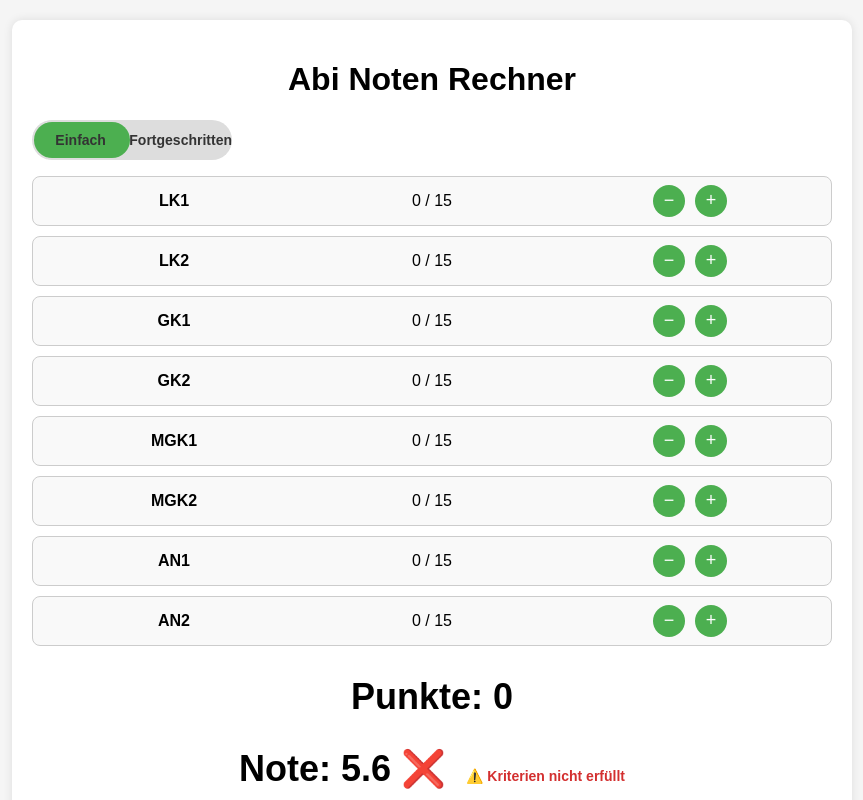
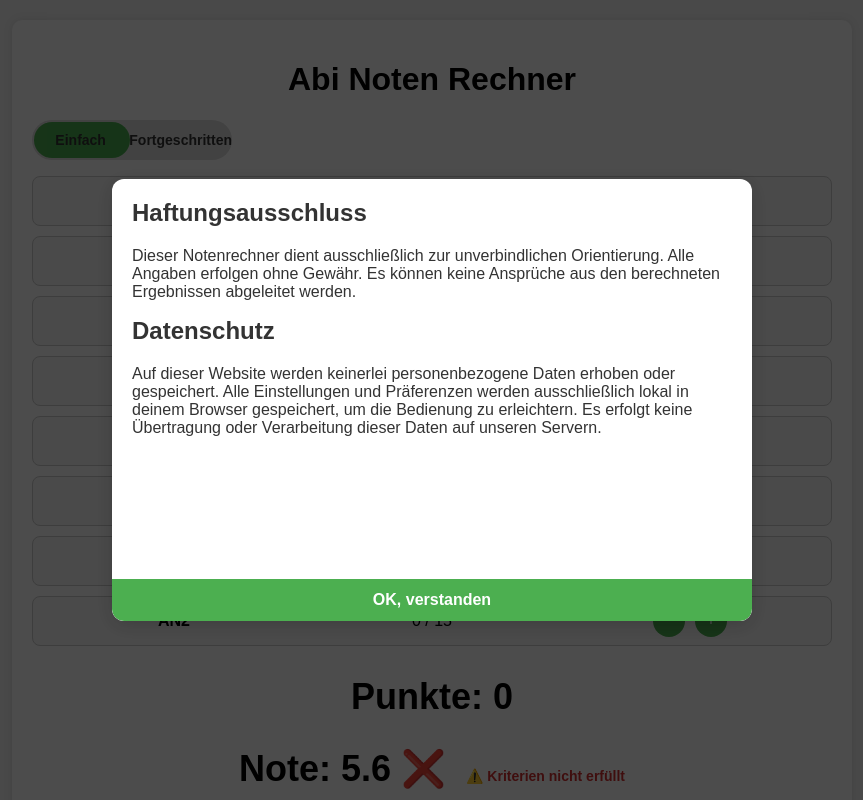
Before and after one commit to Benjino16/abi-grade-calculator, a plain HTML site: page index.html in a window 1280 px wide. Shown: the top 800 px of the page, without its empty margins (208-1071 px from the left). Drawn offline with Linux system fonts and the light colour scheme.

Commit message:
added rechtliches

```diff
--- a/index.html
+++ b/index.html
@@ -8,6 +8,13 @@
 </head>
 <body>
   <div class="container">
+    <div id="legalOverlay" class="legal-overlay">
+      <div class="legal-box">
+        <iframe src="rechtliches.html" class="legal-iframe" title="Rechtlicher Hinweis"></iframe>
+        <button id="acceptLegalBtn">OK, verstanden</button>
+      </div>
+    </div>
+
     <h1>Abi Noten Rechner</h1>
 
     <div class="toggle-switch">
@@ -56,5 +63,8 @@
   <script src="views.js"></script>
   <script src="script.js"></script>
 
+  <footer class="footer">
+    <a href="#" id="openLegalLink">Rechtliche Hinweise</a>
+  </footer>
 </body>
 </html>
--- /dev/null
+++ b/rechtliches.html
@@ -0,0 +1,35 @@
+<!-- rechtliches.html -->
+<!DOCTYPE html>
+<html lang="de">
+<head>
+  <meta charset="UTF-8" />
+  <title>Rechtliche Hinweise</title>
+  <style>
+    body {
+      font-family: sans-serif;
+      padding: 20px;
+      max-width: 600px;
+      margin: auto;
+      color: #333;
+    }
+    h2 {
+      margin-top: 0;
+    }
+  </style>
+</head>
+<body>
+  <h2>Haftungsausschluss</h2>
+  <p>
+    Dieser Notenrechner dient ausschließlich zur unverbindlichen Orientierung.
+    Alle Angaben erfolgen ohne Gewähr. Es können keine Ansprüche aus den berechneten Ergebnissen abgeleitet werden.
+  </p>
+
+  <h2>Datenschutz</h2>
+  <p>
+    Auf dieser Website werden keinerlei personenbezogene Daten erhoben oder gespeichert.
+    Alle Einstellungen und Präferenzen werden ausschließlich lokal in deinem Browser gespeichert, um die Bedienung zu erleichtern.
+    Es erfolgt keine Übertragung oder Verarbeitung dieser Daten auf unseren Servern.
+  </p>
+
+</body>
+</html>
--- a/script.js
+++ b/script.js
@@ -1,4 +1,5 @@
 window.onload = () => {
+  showLegalOverlayIfNeeded();
   document.getElementById("viewToggle").checked = false;
   loadStoredData();
   renderCourses();
@@ -15,4 +16,25 @@ window.onload = () => {
     updateCriteriaResults();
   });
 
+  document.getElementById("openLegalLink").onclick = (e) => {
+    e.preventDefault();
+    document.getElementById("legalOverlay").style.display = "flex";
+  };
+
 };
+
+function showLegalOverlayIfNeeded() {
+  const accepted = localStorage.getItem("legalAccepted");
+  const overlay = document.getElementById("legalOverlay");
+  const button = document.getElementById("acceptLegalBtn");
+
+  // Handler wird immer gesetzt, auch wenn overlay später geöffnet wird
+  button.onclick = () => {
+    localStorage.setItem("legalAccepted", "true");
+    overlay.style.display = "none";
+  };
+
+  if (!accepted) {
+    overlay.style.display = "flex";
+  }
+}
--- a/styles.css
+++ b/styles.css
@@ -327,3 +327,67 @@ body {
   .toggle-switch input:not(:checked) + .toggle-slider .off {
     opacity: 1;
   }
+
+  .legal-overlay {
+    position: fixed;
+    top: 0;
+    left: 0;
+    right: 0;
+    bottom: 0;
+    z-index: 9999;
+    background-color: rgba(0, 0, 0, 0.7);
+    display: none; /* wird per JS eingeblendet */
+    align-items: center;
+    justify-content: center;
+  }
+
+  .legal-box {
+    background: white;
+    border-radius: 12px;
+    max-width: 640px;
+    width: 90%;
+    max-height: 80vh;
+    overflow: hidden;
+    display: flex;
+    flex-direction: column;
+    box-shadow: 0 4px 20px rgba(0,0,0,0.2);
+  }
+
+  .legal-iframe {
+    border: none;
+    height: 400px;
+    width: 100%;
+  }
+
+  #acceptLegalBtn {
+    padding: 12px;
+    background-color: #4caf50;
+    border: none;
+    color: white;
+    font-weight: bold;
+    font-size: 16px;
+    cursor: pointer;
+    border-bottom-left-radius: 12px;
+    border-bottom-right-radius: 12px;
+  }
+
+  #acceptLegalBtn:hover {
+    background-color: #43a047;
+  }
+
+  .footer {
+    text-align: center;
+    margin-top: 40px;
+    font-size: 14px;
+    color: #666;
+  }
+
+  .footer a {
+    color: #4caf50;
+    text-decoration: none;
+    font-weight: bold;
+  }
+
+  .footer a:hover {
+    text-decoration: underline;
+  }
```
